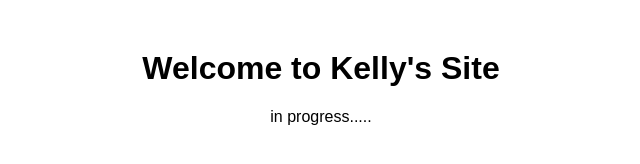
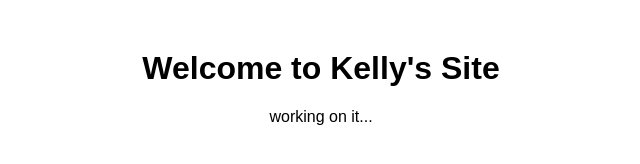
Before and after one commit to archambeault-com/family-website-kelly, a plain HTML site: page index.html in a window 1280 px wide. Shown: the full height of the page, 319-959 px from the left. Drawn offline with Linux system fonts and the light colour scheme.

Commit message:
Update index.html

```diff
--- a/index.html
+++ b/index.html
@@ -8,6 +8,6 @@
 </head>
 <body>
   <h1>Welcome to Kelly's Site</h1>
-  <p>in progress.....</p>
+  <p>working on it...</p>
 </body>
 </html>
```
